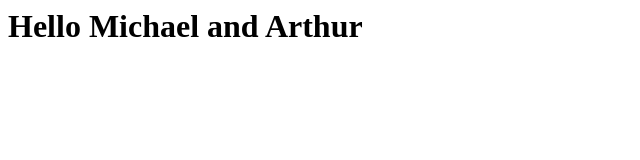
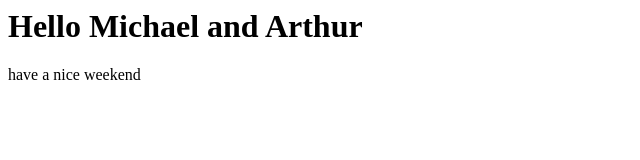
Before and after one commit to michaelloewensteinviz/test, a plain HTML site: page index.html in a window 1280 px wide. Shown: the whole page, without its empty margins (0-640 px from the left). Drawn offline with Linux system fonts and the light colour scheme.

Commit message:
Update index.html

```diff
--- a/index.html
+++ b/index.html
@@ -1,4 +1,5 @@
 <html>
 <h1>Hello Michael and Arthur</h1>
+<h7>have a nice weekend</h7>
 
 </html>
```
